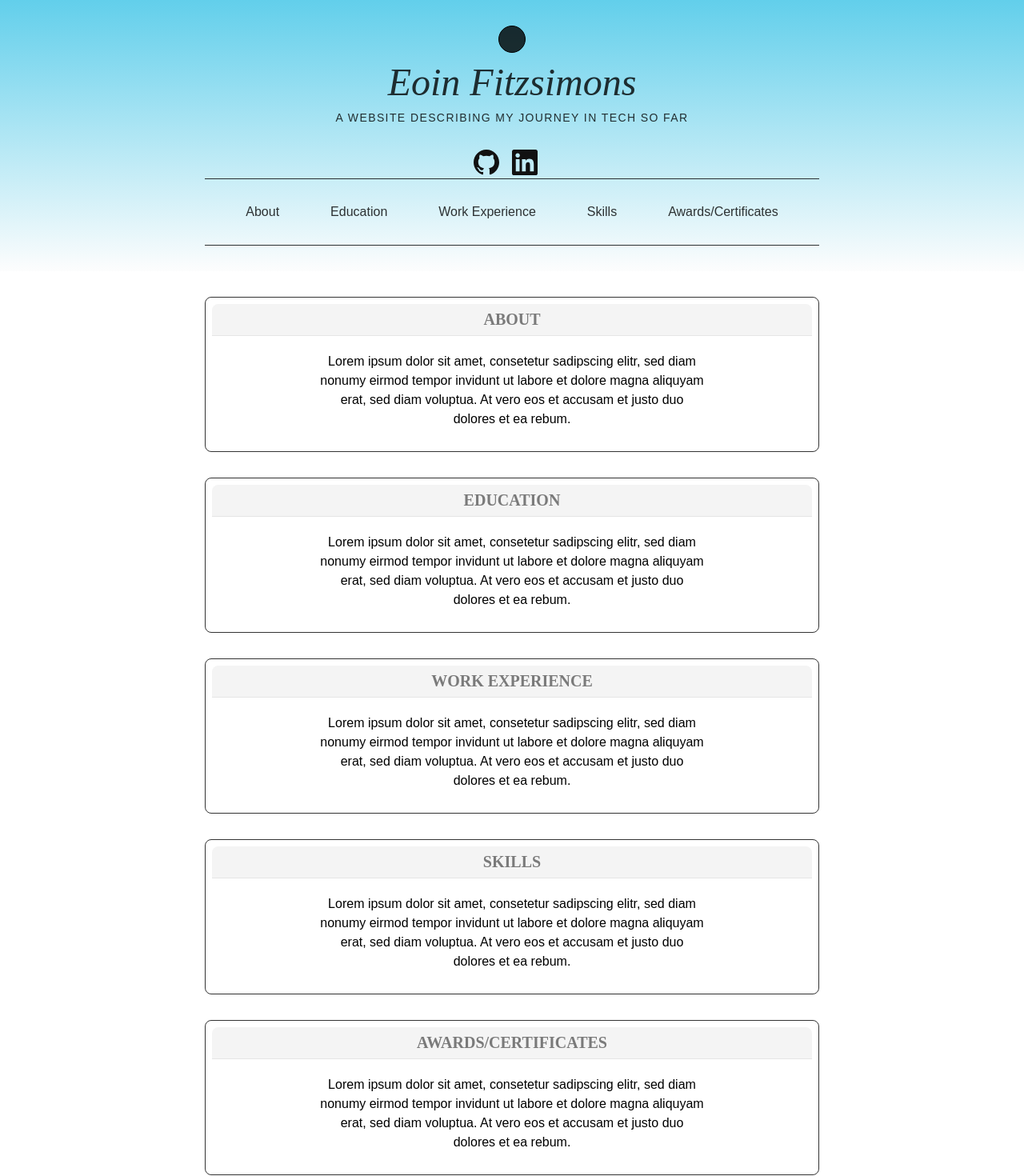
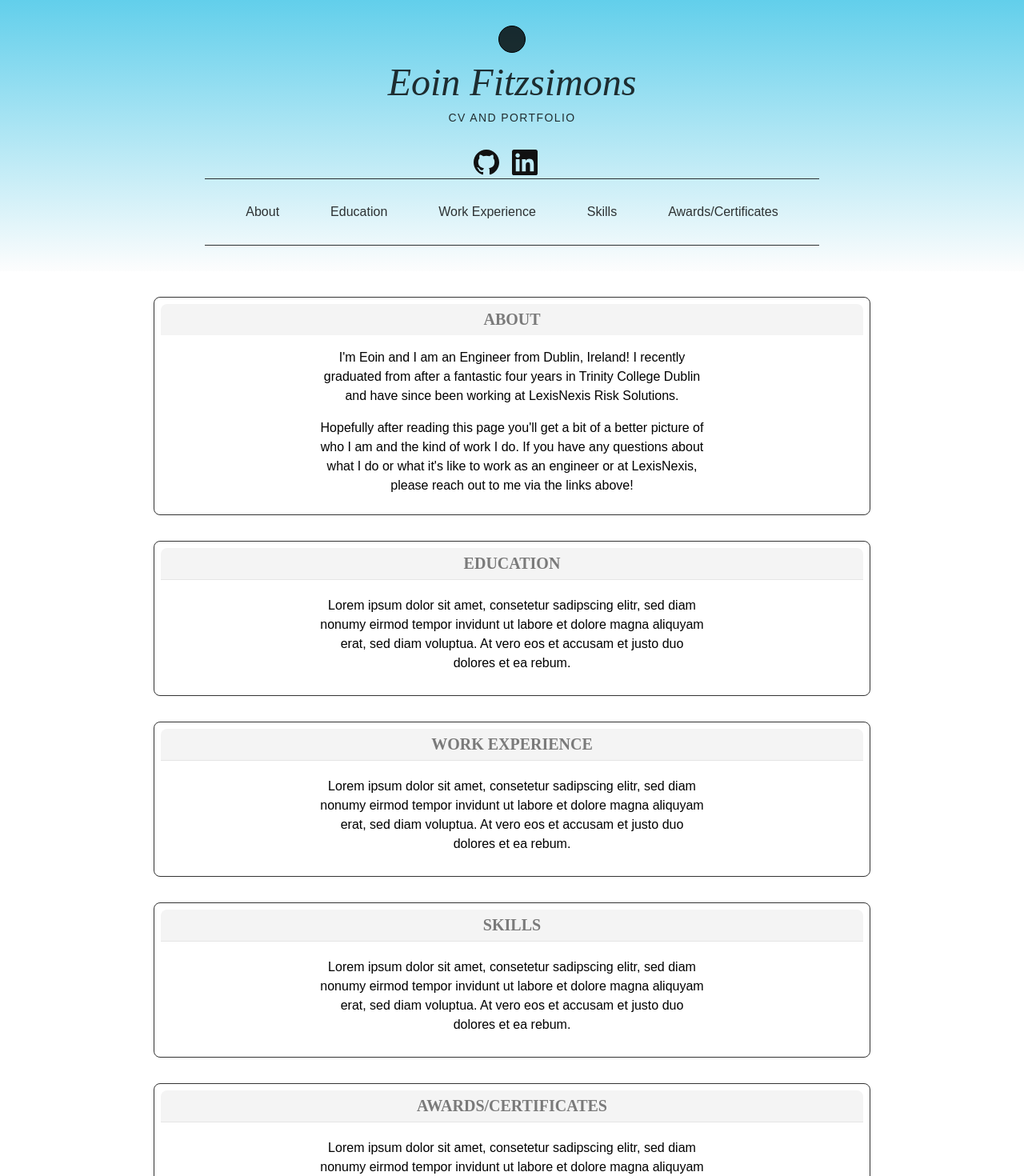
Before and after one commit to eoinfitz14/eoinslife, a React (Create React App) app: page / in a window 1280 px wide. Shown: the top 1470 px of the page at 80% size. Built offline with nearby package versions, Linux system fonts and the light colour scheme.

Commit message:
about complete

```diff
--- a/src/components/Navigation/Navigation.js
+++ b/src/components/Navigation/Navigation.js
@@ -10,7 +10,7 @@ const Navigation = () => {
         <svg className='white' data-icon='skull' viewBox='0 0 32 32'><title>skull icon</title><path d='M16 0 C6 0 2 4 2 14 L2 22 L6 24 L6 30 L26 30 L26 24 L30 22 L30 14 C30 4 26 0 16 0 M9 12 A4.5 4.5 0 0 1 9 21 A4.5 4.5 0 0 1 9 12 M23 12 A4.5 4.5 0 0 1 23 21 A4.5 4.5 0 0 1 23 12'></path></svg>
       </a>
       <h1 className='mt2 mb0 baskerville i fw1 f1'>Eoin Fitzsimons</h1>
-      <h2 className='mt2 mb0 f6 fw4 ttu tracked'>A website describing my journey in tech so far</h2>
+      <h2 className='mt2 mb0 f6 fw4 ttu tracked'>CV and Portfolio</h2>
       <div className='mt4'>
         <Links/>
       </div>
--- a/src/components/SectionCards/About/About.js
+++ b/src/components/SectionCards/About/About.js
@@ -4,15 +4,19 @@ import React from 'react';
 const About = () => {
   return (
     <div >
-      <article className='center w-60 pa2 hidden ba br3 b--black-80 mv4'>
+      <article className='center w-70 pa2 hidden ba br3 b--black-80 mv4'>
         <h1 className='f4 bg-near-white br3 br--top black-50 mv0 pv2 ph3 baskerville'>
           ABOUT
         </h1>
-        <div className='center pa1 bt b--black-10'>
-          <p className='center lh-copy measure avenir'>
-            Lorem ipsum dolor sit amet, consetetur sadipscing elitr, sed diam nonumy eirmod
-            tempor invidunt ut labore et dolore magna aliquyam erat, sed diam voluptua. At
-            vero eos et accusam et justo duo dolores et ea rebum.
+        <div className='center lh-copy measure avenir'>
+          <p>
+            I'm Eoin and I am an Engineer from Dublin, Ireland! I recently graduated from after a fantastic four years in Trinity
+            College Dublin and have since been working at LexisNexis Risk Solutions.
+          </p>
+          <p>
+          Hopefully after reading this page you'll get a bit of a better picture of who I am and the kind of work I do.
+          If you have any questions about what I do or what it's like to work as an engineer or at LexisNexis, please reach out to
+          me via the links above!
           </p>
         </div>
       </article>
--- a/src/components/SectionCards/AwardsCertificates/AwardsCertificates.js
+++ b/src/components/SectionCards/AwardsCertificates/AwardsCertificates.js
@@ -4,7 +4,7 @@ import React from 'react';
 const AwardsCertificates = () => {
   return (
     <div >
-      <article className='center w-60 pa2 hidden ba br3 b--black-80 mv4'>
+      <article className='center w-70 pa2 hidden ba br3 b--black-80 mv4'>
         <h1 className='f4 bg-near-white br3 br--top black-50 mv0 pv2 ph3 baskerville'>
         AWARDS/CERTIFICATES
         </h1>
--- a/src/components/SectionCards/Education/Education.js
+++ b/src/components/SectionCards/Education/Education.js
@@ -4,7 +4,7 @@ import React from 'react';
 const Education = () => {
   return (
     <div >
-      <article className='center w-60 pa2 hidden ba br3 b--black-80 mv4'>
+      <article className='center w-70 pa2 hidden ba br3 b--black-80 mv4'>
         <h1 className='f4 bg-near-white br3 br--top black-50 mv0 pv2 ph3 baskerville'>
           EDUCATION
         </h1>
--- a/src/components/SectionCards/Skills/Skills.js
+++ b/src/components/SectionCards/Skills/Skills.js
@@ -4,7 +4,7 @@ import React from 'react';
 const Skills = () => {
   return (
     <div >
-      <article className='center w-60 pa2 hidden ba br3 b--black-80 mv4'>
+      <article className='center w-70 pa2 hidden ba br3 b--black-80 mv4'>
         <h1 className='f4 bg-near-white br3 br--top black-50 mv0 pv2 ph3 baskerville'>
         SKILLS
         </h1>
--- a/src/components/SectionCards/WorkExperience/WorkExperience.js
+++ b/src/components/SectionCards/WorkExperience/WorkExperience.js
@@ -4,7 +4,7 @@ import React from 'react';
 const WorkExperience = () => {
   return (
     <div >
-      <article className='center w-60 pa2 hidden ba br3 b--black-80 mv4'>
+      <article className='center w-70 pa2 hidden ba br3 b--black-80 mv4'>
         <h1 className='f4 bg-near-white br3 br--top black-50 mv0 pv2 ph3 baskerville'>
         WORK EXPERIENCE
         </h1>
```
